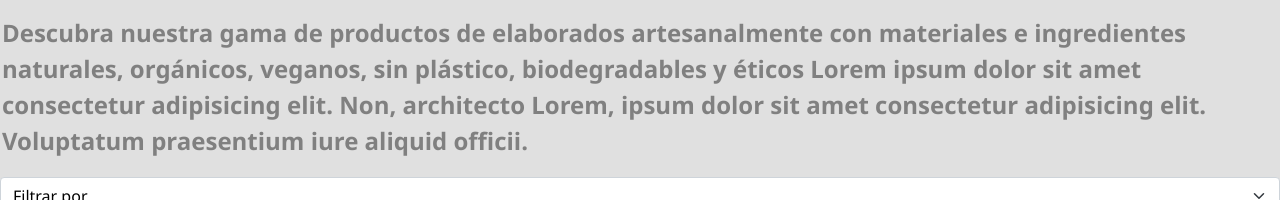
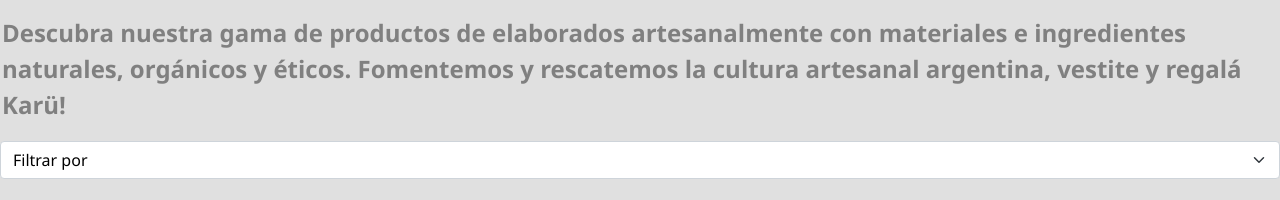
Before and after one commit to MicaelaPeccia/Peccia-Proyecto-Final-Desarrollo-Web, a website: page Indumentaria.html in a window 1280 px wide. Shown: the part 567-767 px from the top of the page. Drawn offline with nearby package versions, Linux system fonts and the light colour scheme.

Commit message:
updetee texto

```diff
--- a/Indumentaria.html
+++ b/Indumentaria.html
@@ -101,7 +101,7 @@
   <img src="Img/BannerIndumentaria.jpg" width="1503px" height="300px" alt="Nuevo Producto1">
       <p class="tituloCocina">Indumentaria Artesanal para toda la vida!</p>
   </Section>
-      <p class="descripcionCocina"> Descubra nuestra gama de productos de elaborados artesanalmente con materiales e ingredientes naturales, orgánicos, veganos, sin plástico, biodegradables y éticos Lorem ipsum dolor sit amet consectetur adipisicing elit. Non, architecto Lorem, ipsum dolor sit amet consectetur adipisicing elit. Voluptatum praesentium iure aliquid officii. </p>
+      <p class="descripcionCocina">  Descubra nuestra gama de productos de elaborados artesanalmente con materiales e ingredientes naturales, orgánicos y éticos. Fomentemos y rescatemos la cultura artesanal argentina, vestite y regalá Karü! </p>
 
       </section>
 
```
